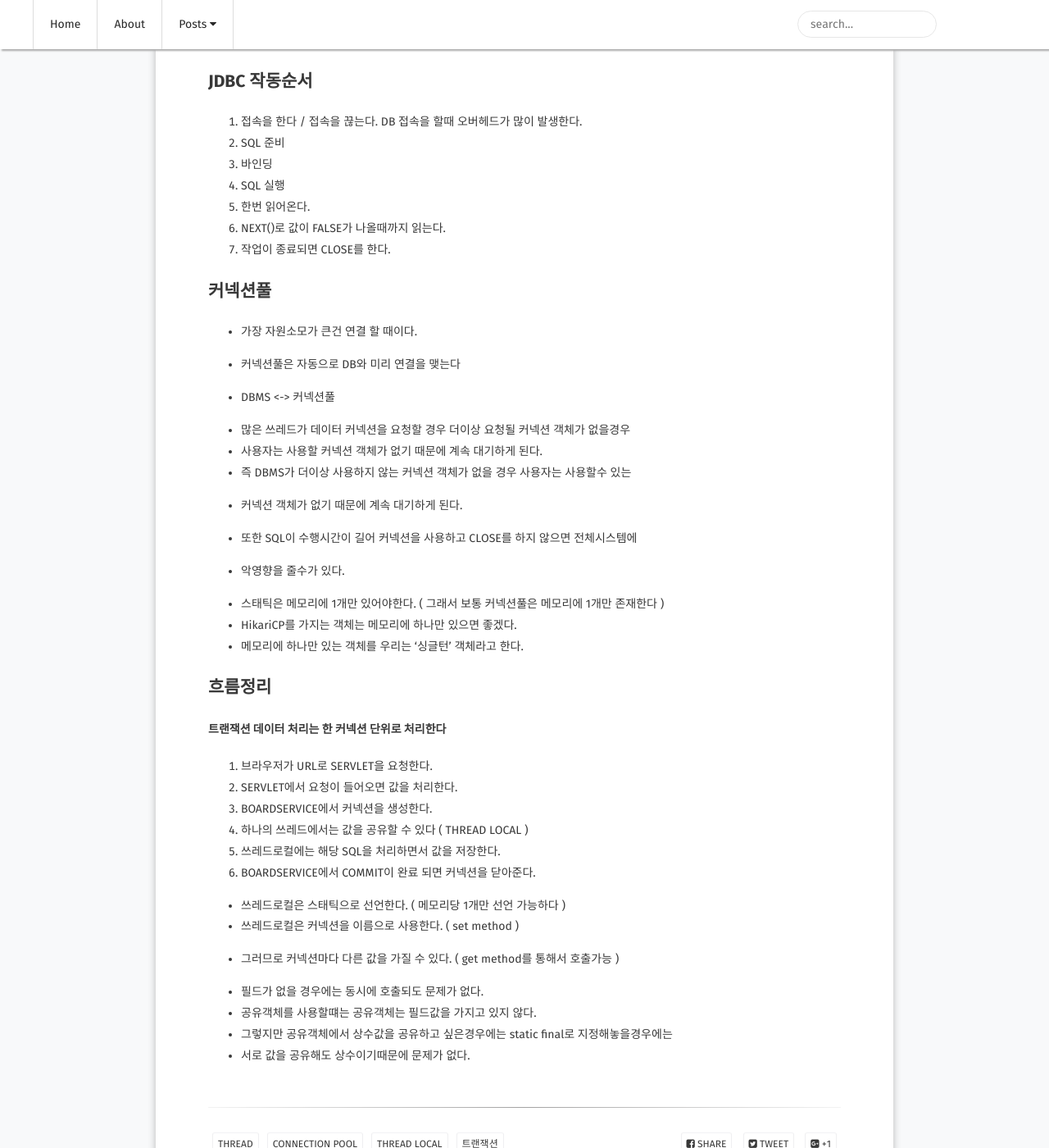
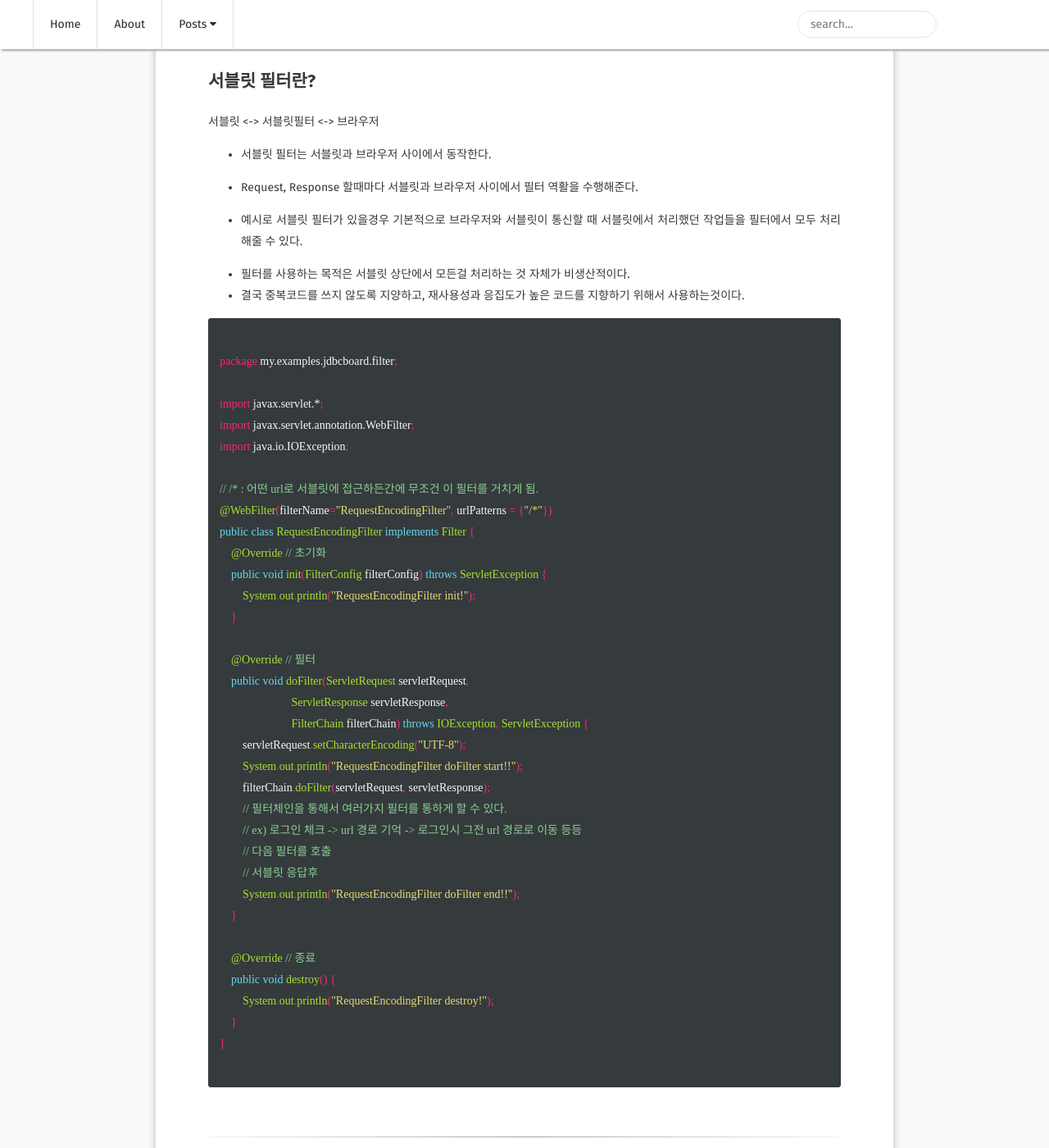
Before and after one commit to choiwono/choiwono.github.io, a Jekyll site: the page built from _posts/2019-01-18-java_01.md, in a window 1280 px wide and 1400 px high, scrolled down 322 px. Shown: the whole window at 82% size. Built offline with Jekyll 4.4.1, drawn with Linux system fonts in a browser that asks for light colours; some web fonts are replaced; comment, search, counter and statistics services are not loaded; some of the changed text lies outside the part shown.

Commit message:
# 19.01.18 서블릿 필터 포스트 추가!!

````diff
--- /dev/null
+++ b/_posts/2019-01-18-java_01.md
@@ -0,0 +1,60 @@
+---
+layout: post
+title:  "[TTL] 2019-01-17 서블릿 필터"
+date:   2019-01-17
+excerpt: "서블릿 필터, servlet filter"
+java: true
+tag:
+- filter
+- servlet
+---
+
+## 서블릿 필터란?
+
+서블릿 <-> 서블릿필터 <-> 브라우저
+
+* 서블릿 필터는 서블릿과 브라우저 사이에서 동작한다.
+* Request, Response 할때마다 서블릿과 브라우저 사이에서 필터 역활을 수행해준다.
+
+* 예시로 서블릿 필터가 있을경우 기본적으로 브라우저와 서블릿이 통신할 때 서블릿에서 처리했던 작업들을 필터에서 모두 처리해줄 수 있다.
+
+* 필터를 사용하는 목적은 서블릿 상단에서 모든걸 처리하는 것 자체가 비생산적이다.
+* 결국 중복코드를 쓰지 않도록 지양하고, 재사용성과 응집도가 높은 코드를 지향하기 위해서     사용하는것이다.
+
+```java
+
+package my.examples.jdbcboard.filter;
+
+import javax.servlet.*;
+import javax.servlet.annotation.WebFilter;
+import java.io.IOException;
+
+// /* : 어떤 url로 서블릿에 접근하든간에 무조건 이 필터를 거치게 됨.
+@WebFilter(filterName="RequestEncodingFilter", urlPatterns = {"/*"})
+public class RequestEncodingFilter implements Filter {
+    @Override // 초기화
+    public void init(FilterConfig filterConfig) throws ServletException {
+        System.out.println("RequestEncodingFilter init!");
+    }
+
+    @Override // 필터
+    public void doFilter(ServletRequest servletRequest,
+                         ServletResponse servletResponse,
+                         FilterChain filterChain) throws IOException, ServletException {
+        servletRequest.setCharacterEncoding("UTF-8");
+        System.out.println("RequestEncodingFilter doFilter start!!");
+        filterChain.doFilter(servletRequest, servletResponse);
+        // 필터체인을 통해서 여러가지 필터를 통하게 할 수 있다.
+        // ex) 로그인 체크 -> url 경로 기억 -> 로그인시 그전 url 경로로 이동 등등
+        // 다음 필터를 호출
+        // 서블릿 응답후
+        System.out.println("RequestEncodingFilter doFilter end!!");
+    }
+
+    @Override // 종료
+    public void destroy() {
+        System.out.println("RequestEncodingFilter destroy!");
+    }
+}
+
+```
````
Also changed, not shown: _posts/2019-01-16-java_01.md (+2 -2 lines).
